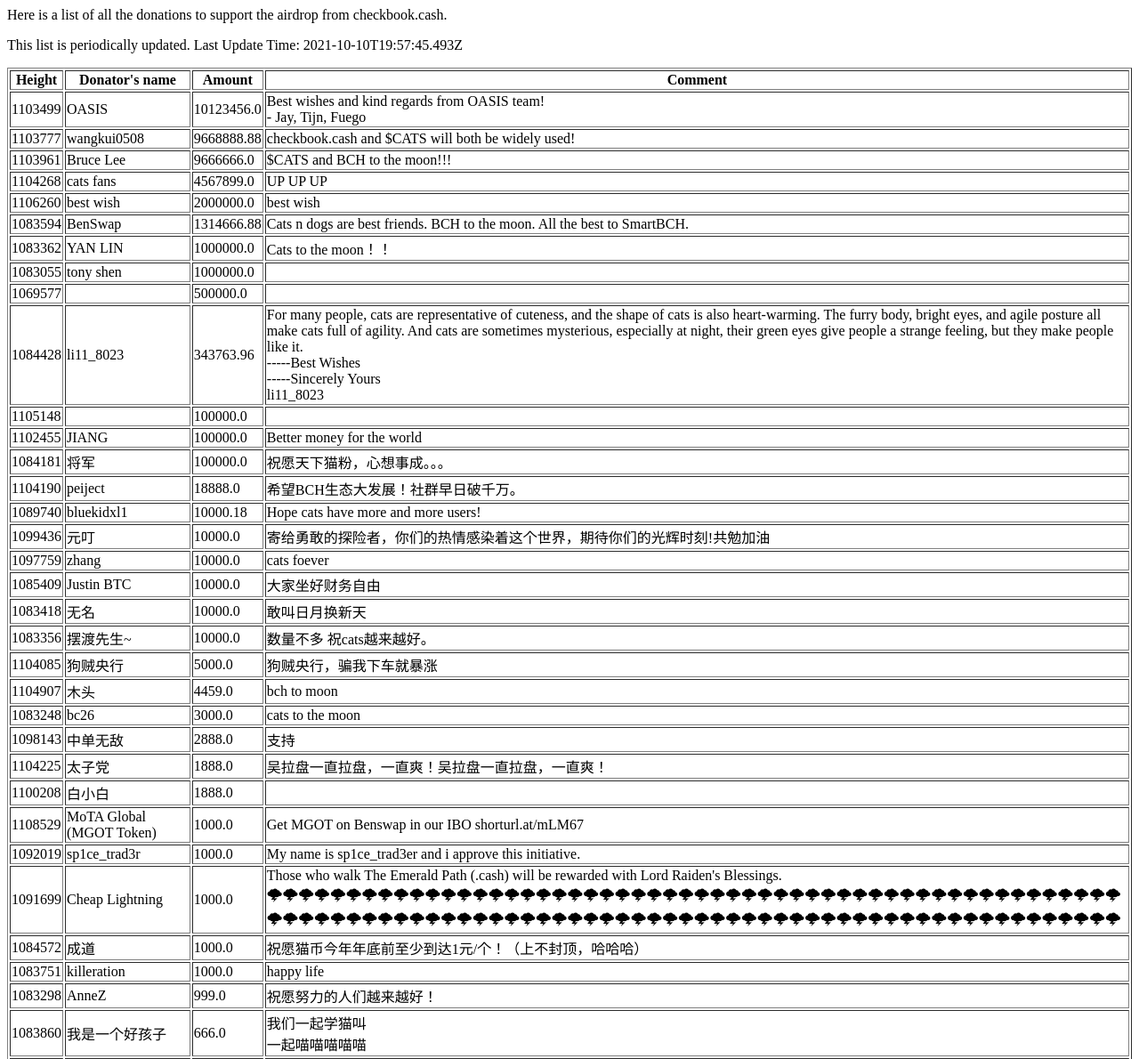
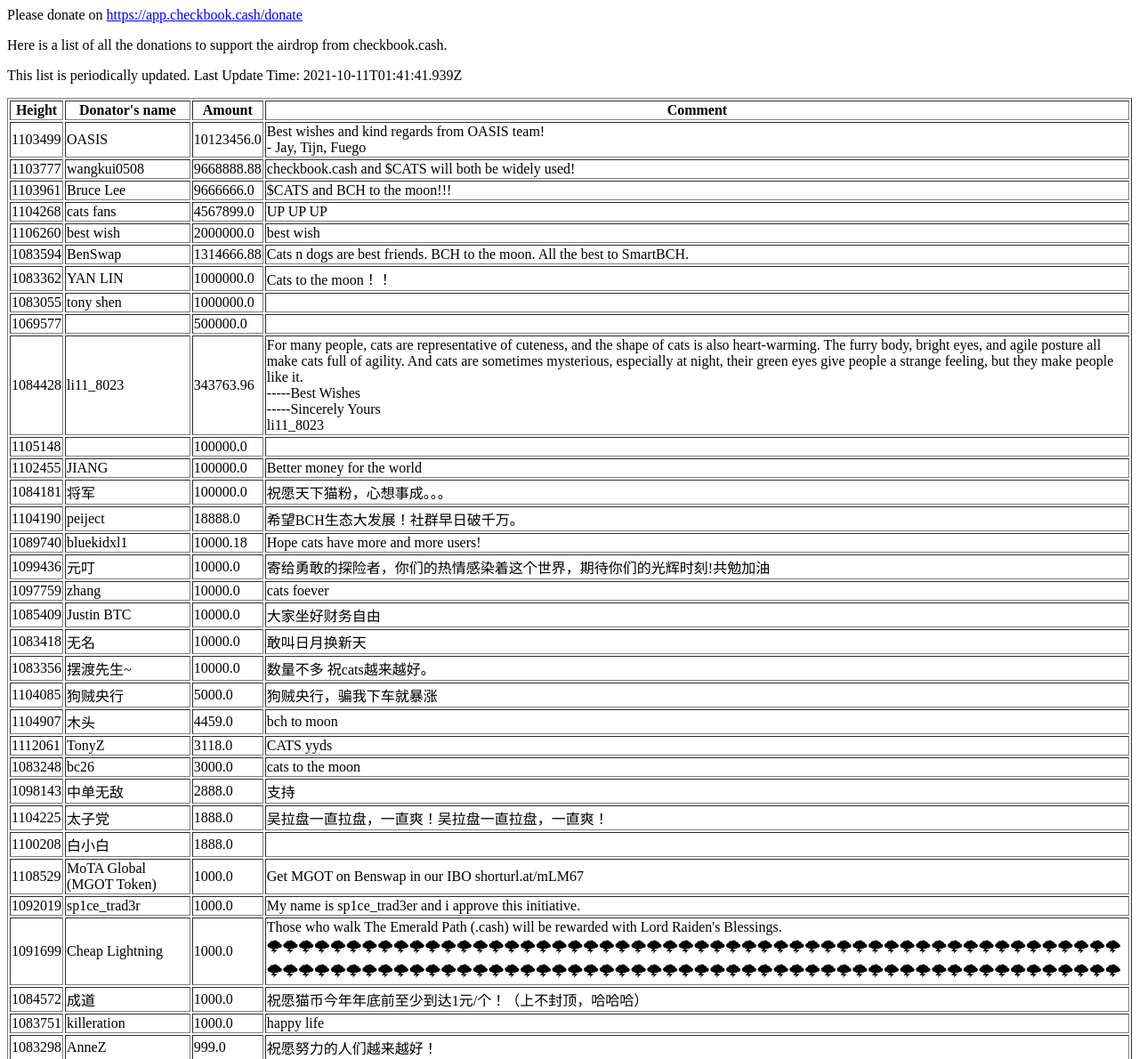
Before and after one commit to chequenetwork/chequenetwork.github.io, a plain HTML site: page donations.html in a window 1280 px wide. Shown: the top 1190 px of the page at 89% size. Drawn offline with Linux system fonts and the light colour scheme.

Commit message:
Update donations.html

```diff
--- a/donations.html
+++ b/donations.html
@@ -1,5 +1,7 @@
-<html><body><p>Here is a list of all the donations to support the airdrop from checkbook.cash.</p>
-<p>This list is periodically updated. Last Update Time:&nbsp;2021-10-10T19:57:45.493Z</p>
+<html><body>
+<p>Please donate on <a href="https://app.checkbook.cash/donate">https://app.checkbook.cash/donate</a>
+<p>Here is a list of all the donations to support the airdrop from checkbook.cash.</p>
+<p>This list is periodically updated. Last Update Time:&nbsp;2021-10-11T01:41:41.939Z</p>
 <table border=1>
 <tr><th>Height</th><th>Donator's name</th><th>Amount</th><th>Comment</th></tr>
 <tr><td>1103499</td>
@@ -94,6 +96,10 @@
 <td>木头</td>
 <td>4459.0</td>
 <td><span style="white-space: pre-line">bch to moon</span></td></tr>
+<tr><td>1112061</td>
+<td>TonyZ</td>
+<td>3118.0</td>
+<td><span style="white-space: pre-line">CATS yyds</span></td></tr>
 <tr><td>1083248</td>
 <td>bc26</td>
 <td>3000.0</td>
@@ -206,8 +212,4 @@ Wish BCH to the Moon and smartBCH community will getting stronger.</span></td></
 <td>name</td>
 <td>1.0</td>
 <td><span style="white-space: pre-line">comment</span></td></tr>
-<tr><td>1069469</td>
-<td></td>
-<td>1.0</td>
-<td><span style="white-space: pre-line"></span></td></tr>
 </table></body></html>
```
